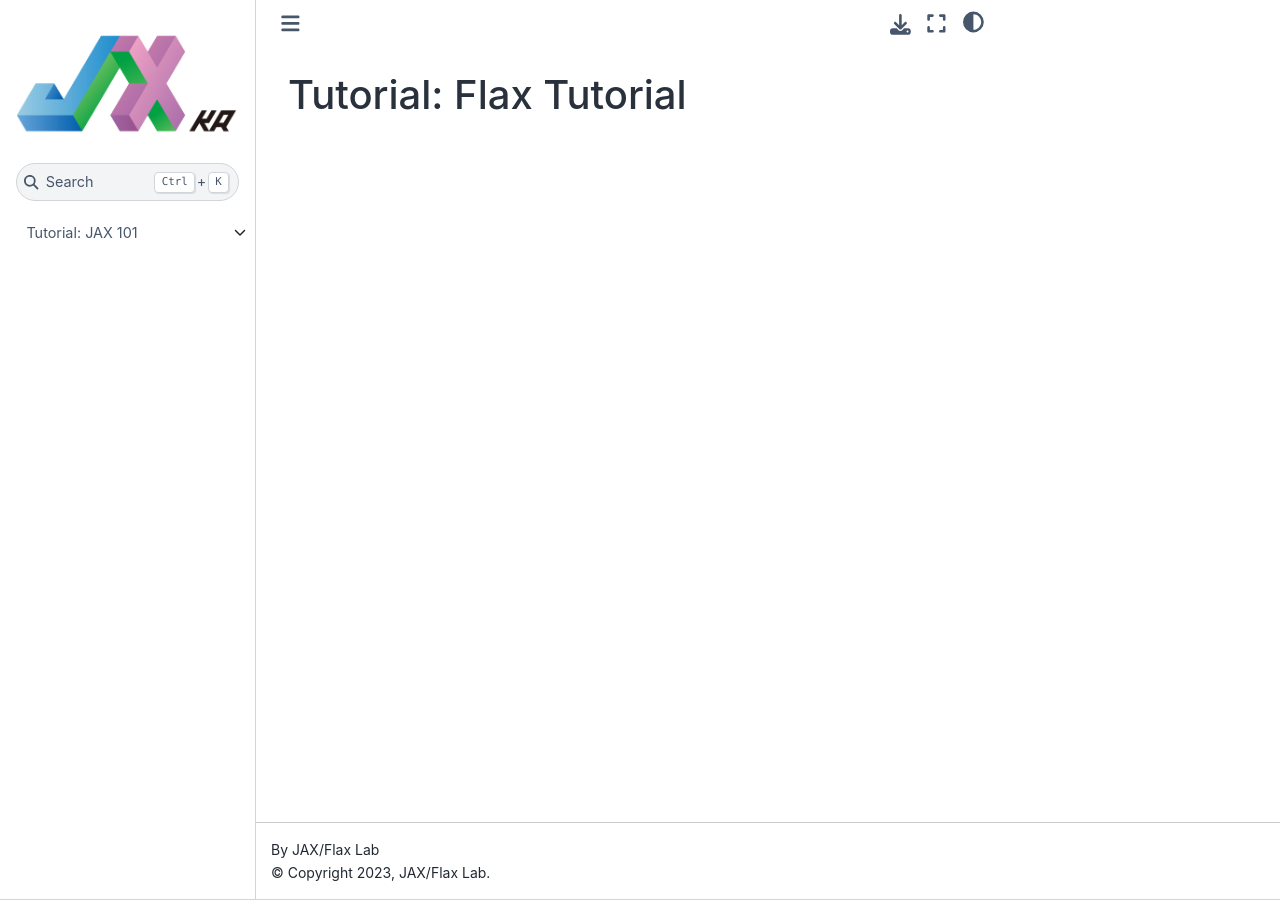
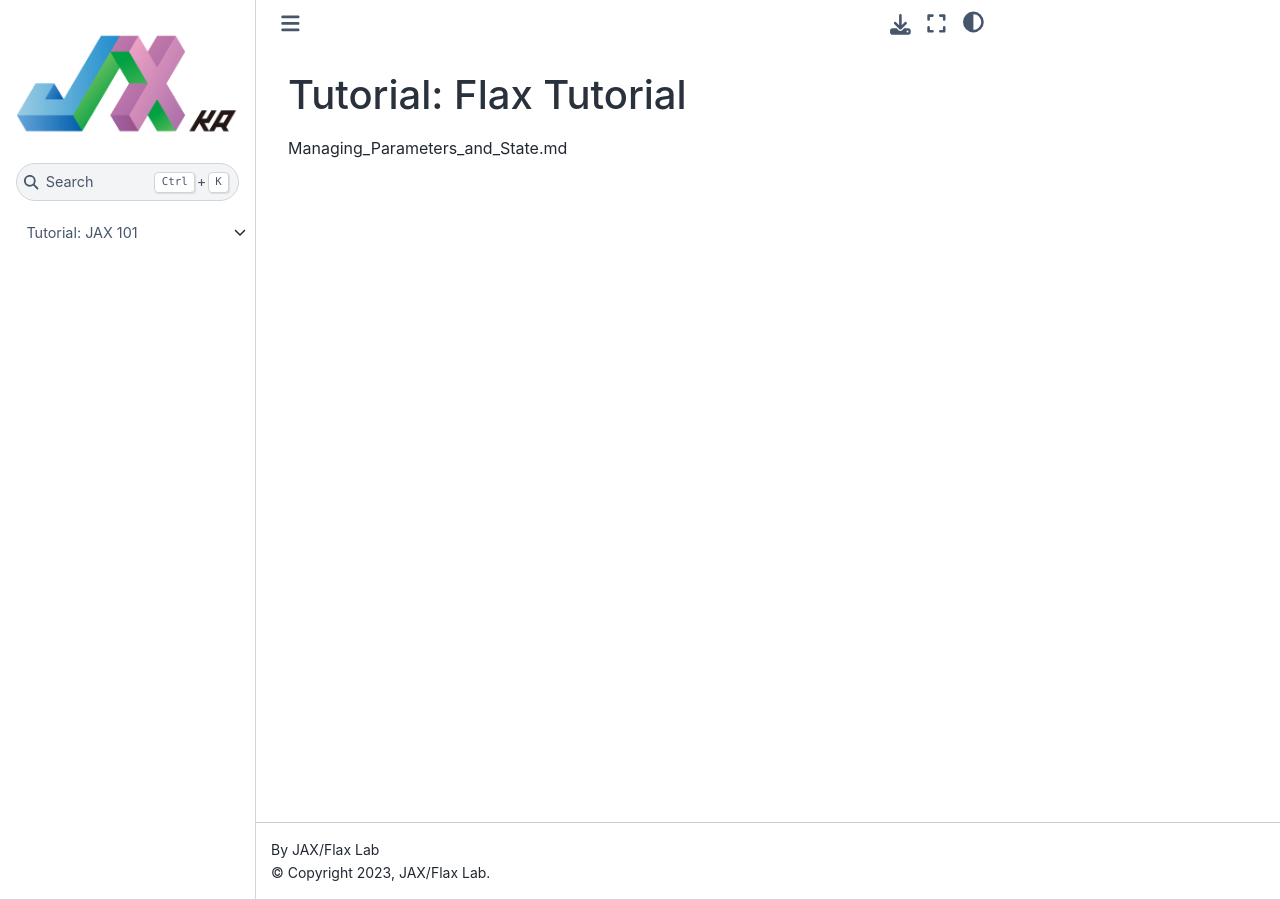
Before and after one commit to JAX-KR/jax-kr, a Sphinx documentation site: the page built from docs/source/Flax_tutorial/index.rst, in a window 1280 px wide. Built offline with Sphinx 7.4.7 and the Sphinx Book theme 1.1.4, drawn with Linux system fonts in a browser that asks for light colours; pages that are not in the unit, such as notebooks, are missing from menus.

Commit message:
Update index.rst

```diff
--- a/docs/source/Flax_tutorial/index.rst
+++ b/docs/source/Flax_tutorial/index.rst
@@ -4,3 +4,5 @@
 .. toctree::
    :maxdepth: 1
    :caption: Tutorial
+
+Managing_Parameters_and_State.md
```
